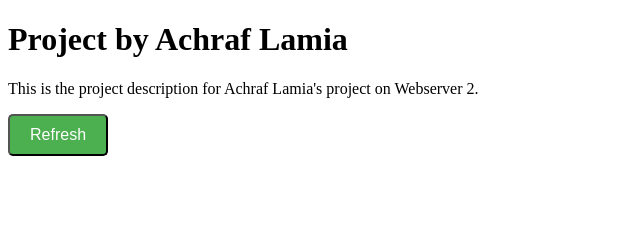
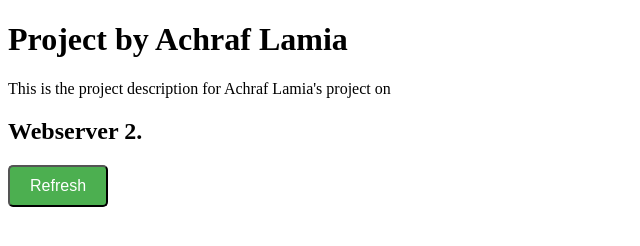
Before and after one commit to AchrafLamia/tpweb, a plain HTML site: page index2.html in a window 1280 px wide. Shown: the whole page, without its empty margins (0-640 px from the left). Drawn offline with Linux system fonts and the light colour scheme.

Commit message:
Update index2.html

```diff
--- a/index2.html
+++ b/index2.html
@@ -28,7 +28,7 @@
 
 <body>
     <h1>Project by Achraf Lamia</h1>
-    <p>This is the project description for Achraf Lamia's project on Webserver 2.</p>
+    <p>This is the project description for Achraf Lamia's project on</p><h2>Webserver 2.</h2>
     <button class="refresh-button" onclick="window.location.reload();">Refresh</button>
 </body>
 
```
